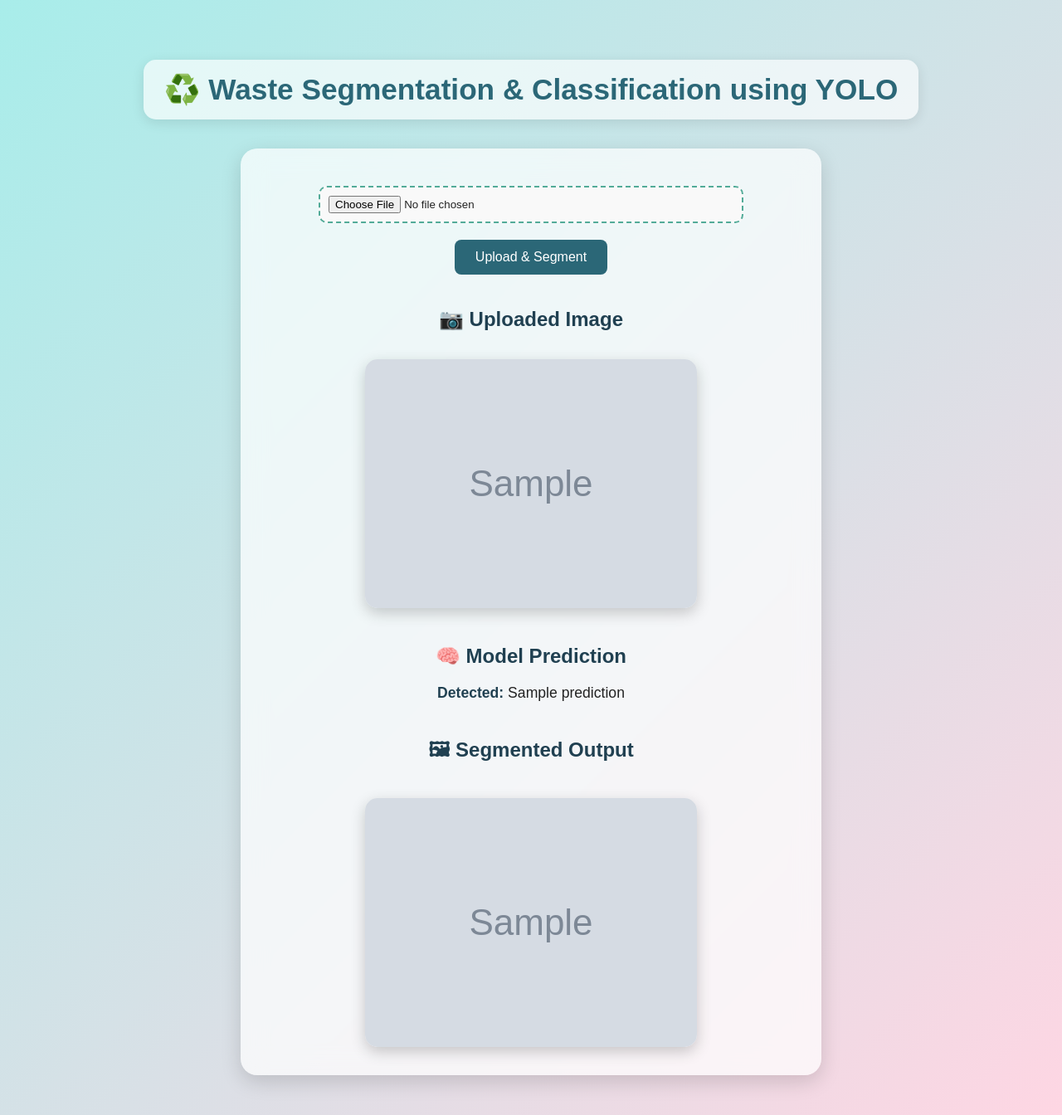
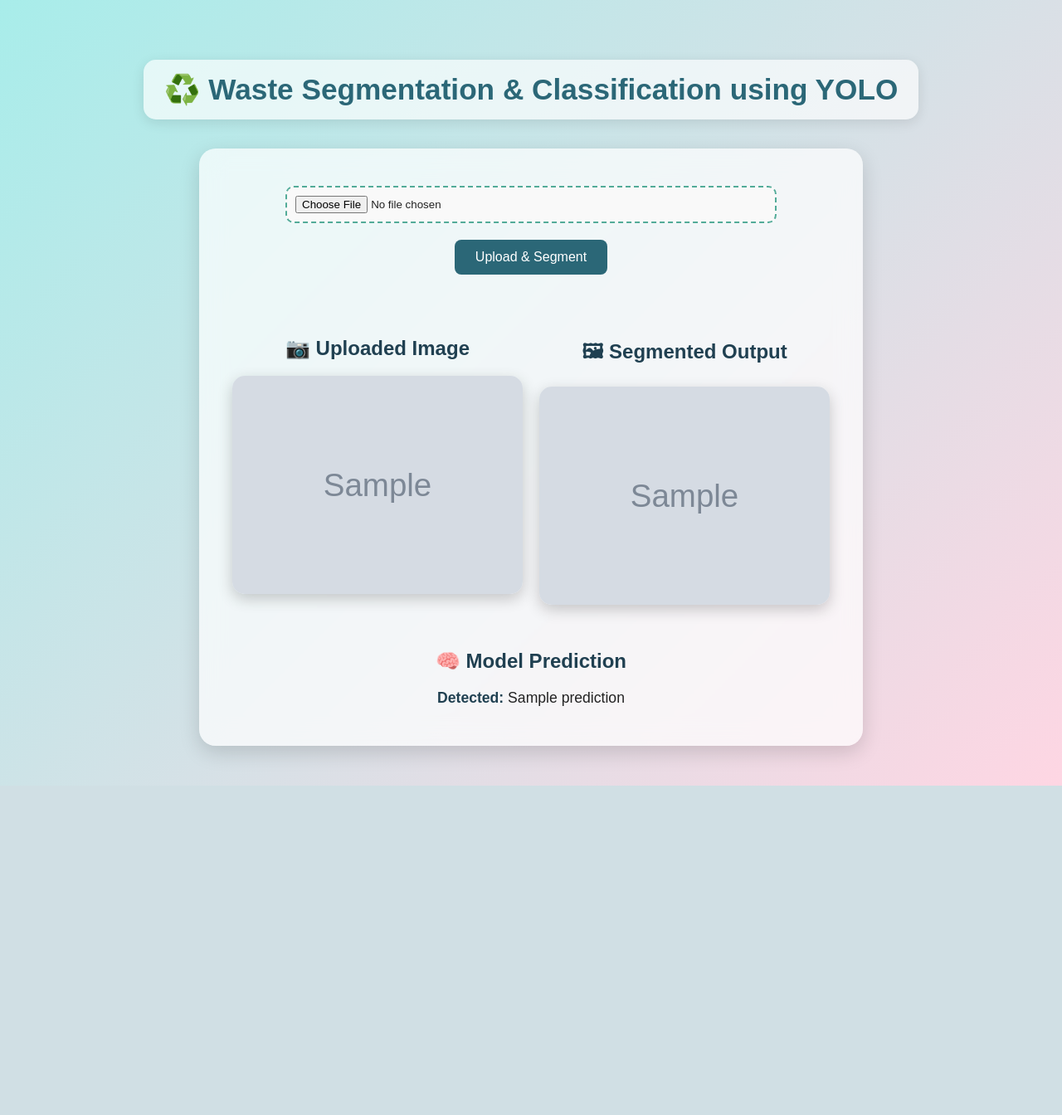
Before and after one commit to AbhilashChowdhury/Waste-Segmentation-Classification-using-YOLO-Flask, a Flask app: template templates/index.html in a window 1280 px wide. Shown: the whole page at 83% size. After the commit the page ends 947 px from the top, so only its background shows below. Run offline with Flask 3, Linux system fonts and the light colour scheme; the template is opened without the code that fills it: most values are stand-ins (such as "Sample title", 1, 10 or a date in 2020); grey boxes marked "Sample" are stand-in pictures.

Commit message:
Update index.html

```diff
--- a/templates/index.html
+++ b/templates/index.html
@@ -43,7 +43,7 @@
             box-shadow: 0 8px 25px rgba(0, 0, 0, 0.15);
             padding: 30px;
             width: 90%;
-            max-width: 700px;
+            max-width: 800px;
             margin-top: 25px;
         }
 
@@ -79,10 +79,20 @@
         }
 
         /* -------- Images -------- */
+        .image-container {
+            display: flex;
+            justify-content: space-around;
+            align-items: flex-start;
+            margin-top: 25px;
+            flex-wrap: wrap;
+        }
+        .image-container div {
+            flex: 1 1 45%;
+            margin: 10px;
+        }
         img {
-            max-width: 85%;
+            width: 100%;
             height: auto;
-            margin-top: 15px;
             border-radius: 15px;
             box-shadow: 0 6px 18px rgba(0,0,0,0.2);
         }
@@ -128,20 +138,28 @@
             <button type="submit">Upload & Segment</button>
         </form>
 
-        {% if uploaded_image %}
-            <h2>📷 Uploaded Image</h2>
-            <img src="{{ uploaded_image }}" alt="Uploaded Image">
+        {% if uploaded_image or predicted_image %}
+        <div class="image-container">
+            {% if uploaded_image %}
+            <div>
+                <h2>📷 Uploaded Image</h2>
+                <img src="{{ uploaded_image }}" alt="Uploaded Image">
+            </div>
+            {% endif %}
+
+            {% if predicted_image %}
+            <div>
+                <h2>🖼 Segmented Output</h2>
+                <img src="{{ predicted_image }}" alt="Segmented Image">
+            </div>
+            {% endif %}
+        </div>
         {% endif %}
 
         {% if prediction %}
             <h2>🧠 Model Prediction</h2>
             <p><strong>Detected:</strong> {{ prediction }}</p>
         {% endif %}
-
-        {% if predicted_image %}
-            <h2>🖼 Segmented Output</h2>
-            <img src="{{ predicted_image }}" alt="Segmented Image">
-        {% endif %}
     </div>
 </body>
 </html>
```
